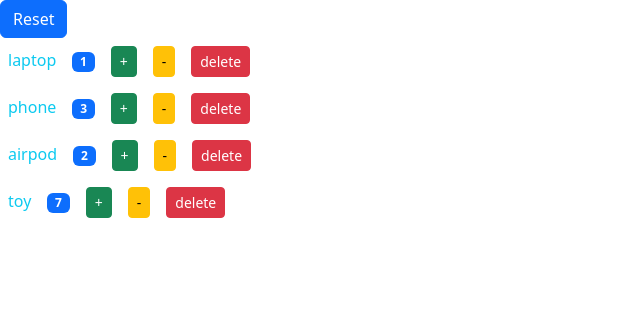
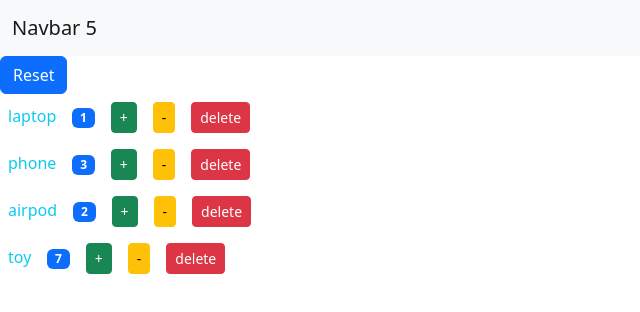
Before and after one commit to mohammadhosseintazaroei/react-course, a React (Create React App) app in the folder productComponent/: page / in a window 1280 px wide. Shown: the top 312 px of the page, without its empty margins (0-640 px from the left). Built offline with nearby package versions, Linux system fonts and the light colour scheme.

Commit message:
eighthDay

```diff
--- a/productComponent/src/App.js
+++ b/productComponent/src/App.js
@@ -1,8 +1,12 @@
 import React from "react";
+import Navbar from "./components/vanbar";
+import Products from "./components/products";
 
 export default function App() {
   return (
     <>
+    <Navbar/>
+    <Products/>
 </>
   );
 }
--- /dev/null
+++ b/productComponent/src/components/vanbar.jsx
@@ -0,0 +1,18 @@
+import React, { Component } from "react";
+
+class Navbar extends Component {
+  state = {};
+  render() {
+    return (
+      <nav className="navbar navbar-light bg-light">
+        <div className="container-fluid">
+          <a href="#" className="navbar-brand">
+            Navbar {5}
+          </a>
+        </div>
+      </nav>
+    );
+  }
+}
+
+export default Navbar;
--- a/productComponent/src/index.js
+++ b/productComponent/src/index.js
@@ -4,8 +4,4 @@ import App from "./App";
 
 import "bootstrap/dist/css/bootstrap.min.css";
 
-// import Products from "./components/products";
-import Products from "./components/functional/products";
-
-
-ReactDOM.render(<Products />, document.getElementById("root"));
+ReactDOM.render(<App />, document.getElementById("root"));
```
Also changed, not shown: 1 other file (tests, documents, lock files or other folders).
